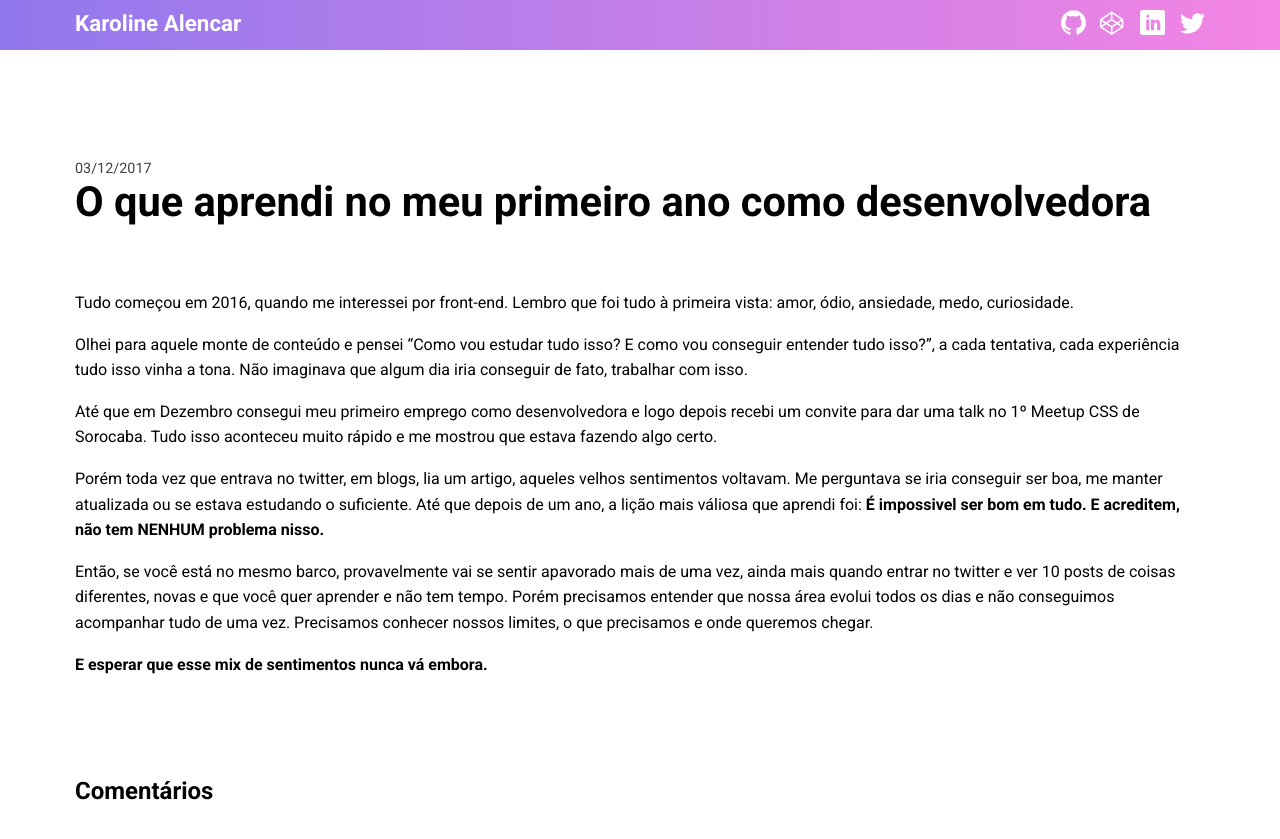
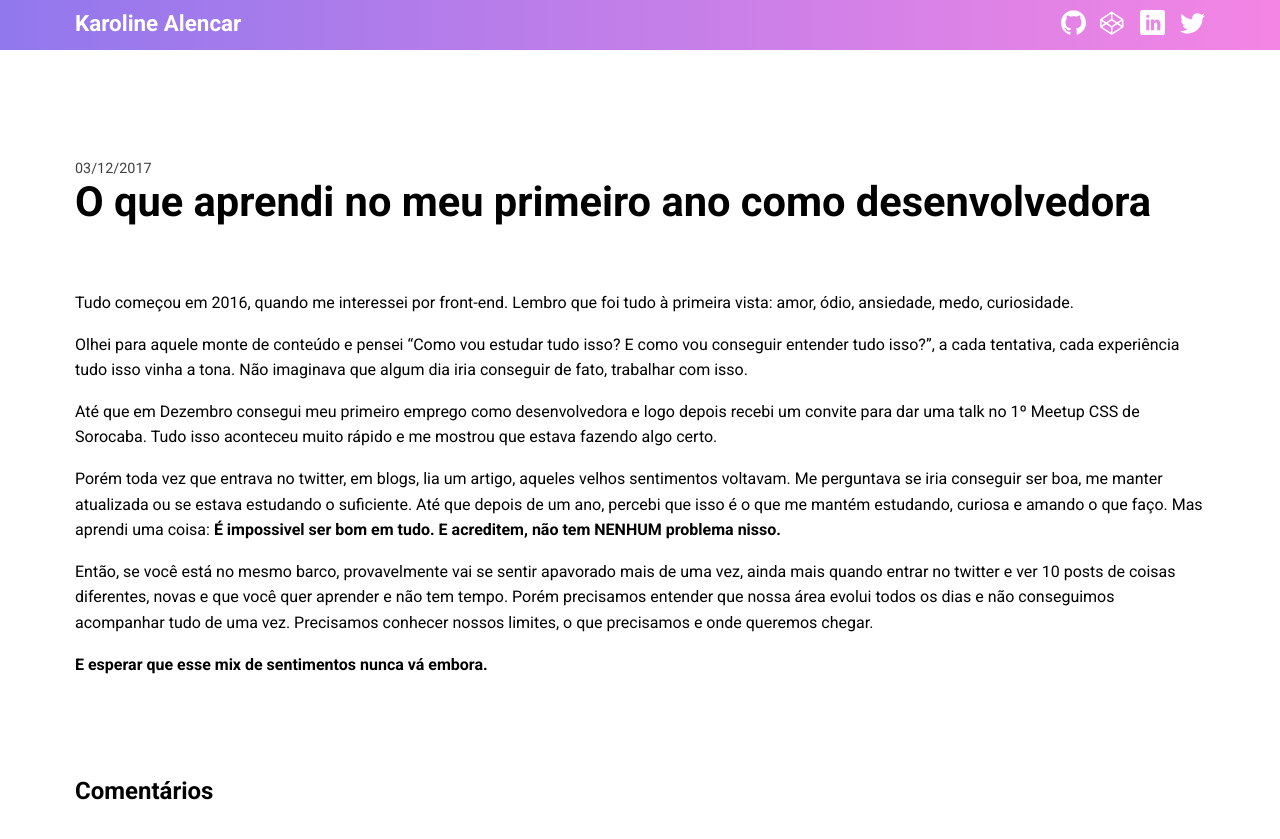
Before and after one commit to karolinedealencar/karolinedealencar.com.br, a Jekyll site: the page built from _posts/2017-12-03-o-que-aprendi-no-meu-primeiro-ano-como-desenvolvedora.md, in a window 1280 px wide. Shown: the top 839 px of the page. Built offline with Jekyll 4.4.1, drawn with Linux system fonts in a browser that asks for light colours; comment, search, counter and statistics services are not loaded.

Commit message:
corrigindo erros

```diff
--- a/_posts/2017-12-03-o-que-aprendi-no-meu-primeiro-ano-como-desenvolvedora.md
+++ b/_posts/2017-12-03-o-que-aprendi-no-meu-primeiro-ano-como-desenvolvedora.md
@@ -7,13 +7,11 @@ categories: Front-end
 
 Tudo começou em 2016, quando me interessei por front-end. Lembro que foi tudo à primeira vista: amor, ódio, ansiedade, medo, curiosidade.
 
-Olhei para aquele monte de conteúdo e pensei “Como vou estudar tudo isso? E como vou conseguir entender tudo isso?”, a cada tentativa,
-cada experiência tudo isso vinha a tona. Não imaginava que algum dia iria conseguir de fato, trabalhar com isso.
+Olhei para aquele monte de conteúdo e pensei “Como vou estudar tudo isso? E como vou conseguir entender tudo isso?”, a cada tentativa, cada experiência tudo isso vinha a tona. Não imaginava que algum dia iria conseguir de fato, trabalhar com isso.
 
-Até que em Dezembro consegui meu primeiro emprego como desenvolvedora e logo depois recebi um convite para dar uma talk no 1º Meetup
-CSS de Sorocaba. Tudo isso aconteceu muito rápido e me mostrou que estava fazendo algo certo.
+Até que em Dezembro consegui meu primeiro emprego como desenvolvedora e logo depois recebi um convite para dar uma talk no 1º Meetup CSS de Sorocaba. Tudo isso aconteceu muito rápido e me mostrou que estava fazendo algo certo.
 
-Porém toda vez que entrava no twitter, em blogs, lia um artigo, aqueles velhos sentimentos voltavam. Me perguntava se iria conseguir ser boa, me manter atualizada ou se estava estudando o suficiente. Até que depois de um ano, a lição mais váliosa que aprendi foi: **É impossivel ser bom em tudo. E acreditem, não tem NENHUM problema nisso.**
+Porém toda vez que entrava no twitter, em blogs, lia um artigo, aqueles velhos sentimentos voltavam. Me perguntava se iria conseguir ser boa, me manter atualizada ou se estava estudando o suficiente. Até que depois de um ano, percebi que isso é o que me mantém estudando, curiosa e amando o que faço. Mas aprendi uma coisa: **É impossivel ser bom em tudo. E acreditem, não tem NENHUM problema nisso.**
 
 Então, se você está no mesmo barco, provavelmente vai se sentir apavorado mais de uma vez, ainda mais quando entrar no twitter e ver 10 posts de coisas diferentes, novas e que você quer aprender e não tem tempo. Porém precisamos entender que nossa área evolui todos os dias e não conseguimos acompanhar tudo de uma vez. Precisamos conhecer nossos limites, o que precisamos e onde queremos chegar.
 
```
